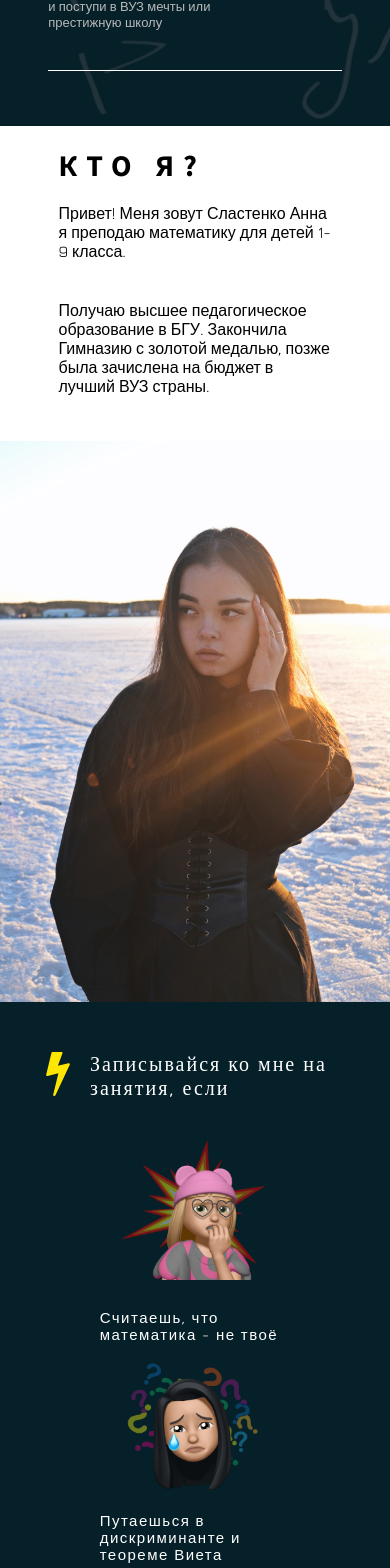
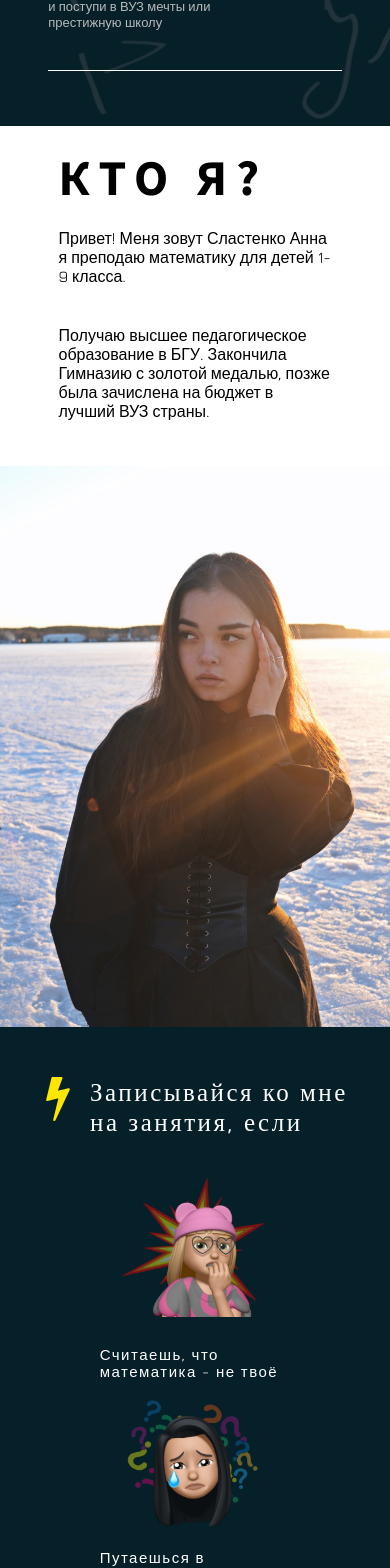
Before and after one commit to fearlysk/tutoring, a React (Create React App) app: page / in a window 390 px wide. Shown: the part 1513-3081 px from the top of the page. Built offline with nearby package versions, Linux system fonts and the light colour scheme; no server answers; a web font is replaced by a local one.

Commit message:
fix some bugs

```diff
--- a/src/components/Modal/Modal.module.scss
+++ b/src/components/Modal/Modal.module.scss
@@ -85,10 +85,6 @@
     }
     .modal__contentThanks > p {
         margin: 10px 3% !important;
-        text-align: left !important;
-    }
-    .modal__contentThanks > p:nth-child(3), p:nth-child(4) {
-        margin: 15px 8% !important;
         text-align: left !important;
     }
 }
--- a/src/pages/Home/Home.module.scss
+++ b/src/pages/Home/Home.module.scss
@@ -293,13 +293,9 @@
     }
 }
 @media screen and (max-width: 700px) {
-    .about__contentItem > h1 {
-        font-size: 30px;
-    }
     .about__contentItem > p {
         font-size: 16px;
     }
-
 }
 @media screen and (max-width: 550px) {
     .about {
@@ -326,7 +322,6 @@
 }
 .situations__header {
     display: flex;
-    align-items: center;
 }
 .situations__content h2 {
     margin-left: 10px;
@@ -389,9 +384,6 @@
     }
 }
 @media screen and (max-width: 1000px) {
-    .situations__content h2 {
-        font-size: 20px;
-    }
     .situations__text p {
         font-size: 15px;
     }
@@ -555,8 +547,8 @@
     color: #FFFFFF;
 }
 @media screen and (max-width: 390px) {
-    .method__headerText > h2, .results__headerText > h2 {
-        font-size: 32px;
+    .method__headerText > h2, .results__headerText > h2, .reviews__headlineText > p, .application__headlineText > p{
+        font-size: 25px;
     }
 }
 .method__items {
@@ -663,7 +655,7 @@
 }
 .application__content {
     width: 81.5%;
-    margin-top: 50px;
+    margin-top: 20px;
     margin-left: auto;
     margin-right: auto;
 }
```
Also changed, not shown: src/components/UI/icons/IconContact.jsx (+1 -1 lines).
